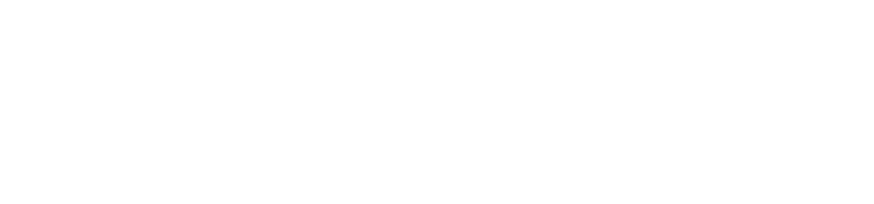
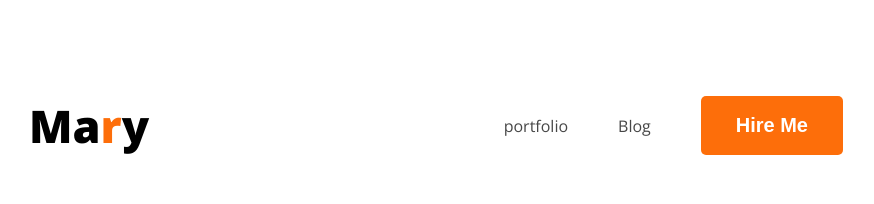
Before and after one commit to annik-barua/web-dev-porfolio, a plain HTML site: page index.html in a window 1280 px wide. Shown: the whole page, without its empty margins (179-1053 px from the left). Drawn offline with nearby package versions, Linux system fonts and the light colour scheme.

Commit message:
added navigation bar

```diff
--- a/index.html
+++ b/index.html
@@ -4,10 +4,21 @@
     <meta charset="UTF-8">
     <meta name="viewport" content="width=device-width, initial-scale=1.0">
     <title>Web Developer Portfolio</title>
+    <link rel="preconnect" href="https://fonts.googleapis.com">
+<link rel="preconnect" href="https://fonts.gstatic.com" crossorigin>
+<link href="https://fonts.googleapis.com/css2?family=Open+Sans:ital,wght@0,300..800;1,300..800&display=swap" rel="stylesheet">
+    <link rel="stylesheet" href="styles/portfolio.css">
 </head>
-<body>
+<body class="open-sans-normal">
     <header>
-
+        <nav>
+            <h3 class="nav-tital">Ma<span class="text-prymary">r</span>y</h3>
+            <ul>
+                <li ><a class="dark-2" href="">portfolio</a></li>
+                <li ><a class="dark-2" href="">Blog</a></li>
+                <li><a href=""><button class="btn-prymary">Hire Me</button></a></li>
+            </ul>
+        </nav>
 
     </header>
     <main>
--- /dev/null
+++ b/styles/portfolio.css
@@ -0,0 +1,34 @@
+
+.open-sans-normal{
+  font-family: "Open Sans", sans-serif;
+  font-optical-sizing: auto;
+
+  font-style: normal;
+  font-variation-settings:
+    "wdth" 100;
+}
+.text-prymary{color: #FD6E0A;}
+.dark-2{color: #474747;}
+.nav-tital
+     {font-size: 45px;
+    font-weight: 800;}
+    .btn-prymary{background-color: #FD6E0A;
+                    font-weight: bold;
+                  font-size: 20px;
+                color: white;
+              padding: 18px 35px;
+            border-radius: 5px;
+          border: none;  }
+nav
+    {display: flex;
+    align-items: center;
+  justify-content: space-between;
+margin: 50px 200px;}
+    ul
+       {display: flex;
+         align-items: center;
+        }
+         nav ul li {list-style:  none;
+        margin-right:50px;
+      }
+         ul a {text-decoration: none;}
```
